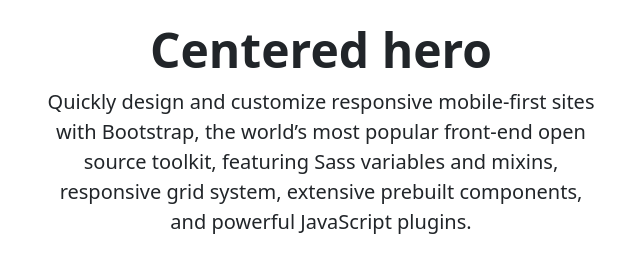
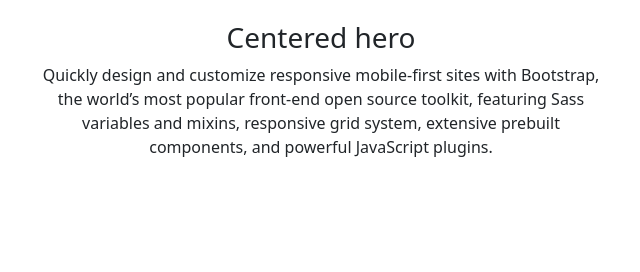
Before and after one commit to KhalilurRahmanKhan/phone-showcase, a plain HTML site: page index.html in a window 1280 px wide. Shown: the part 194-466 px from the top of the page, without its empty margins (319-959 px from the left). Drawn offline with nearby package versions, Linux system fonts and the light colour scheme.

Commit message:
details design add

```diff
--- a/index.html
+++ b/index.html
@@ -30,9 +30,9 @@
 
         <div class=" text-center">
             <img class="d-block mx-auto mb-4" src="/docs/5.1/assets/brand/bootstrap-logo.svg" alt="" width="72" height="57">
-            <h1 class="display-5 fw-bold">Centered hero</h1>
+            <h3 class="">Centered hero</h3>
             <div class="col-lg-6 mx-auto">
-              <p class="lead mb-4">Quickly design and customize responsive mobile-first sites with Bootstrap, the world’s most popular front-end open source toolkit, featuring Sass variables and mixins, responsive grid system, extensive prebuilt components, and powerful JavaScript plugins.</p>
+              <p class=" mb-4">Quickly design and customize responsive mobile-first sites with Bootstrap, the world’s most popular front-end open source toolkit, featuring Sass variables and mixins, responsive grid system, extensive prebuilt components, and powerful JavaScript plugins.</p>
 
             </div>
           </div>
```
